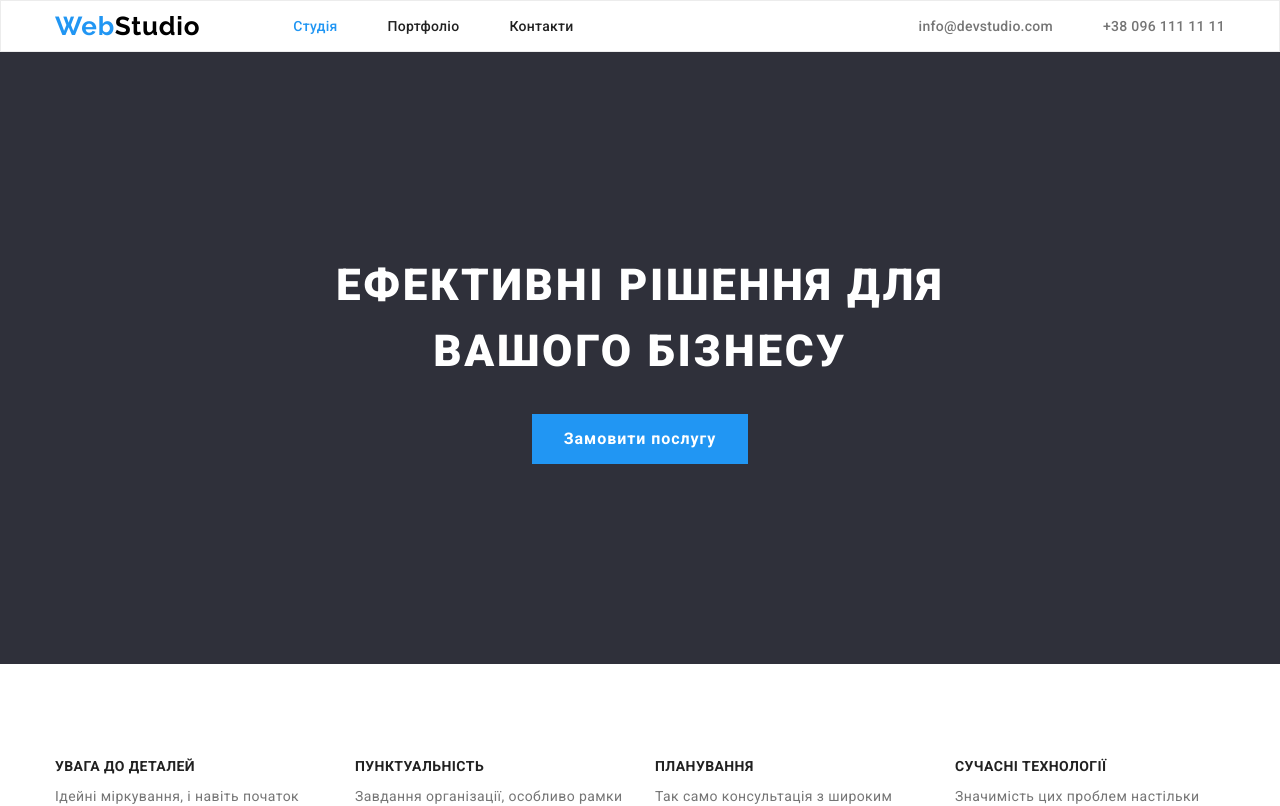
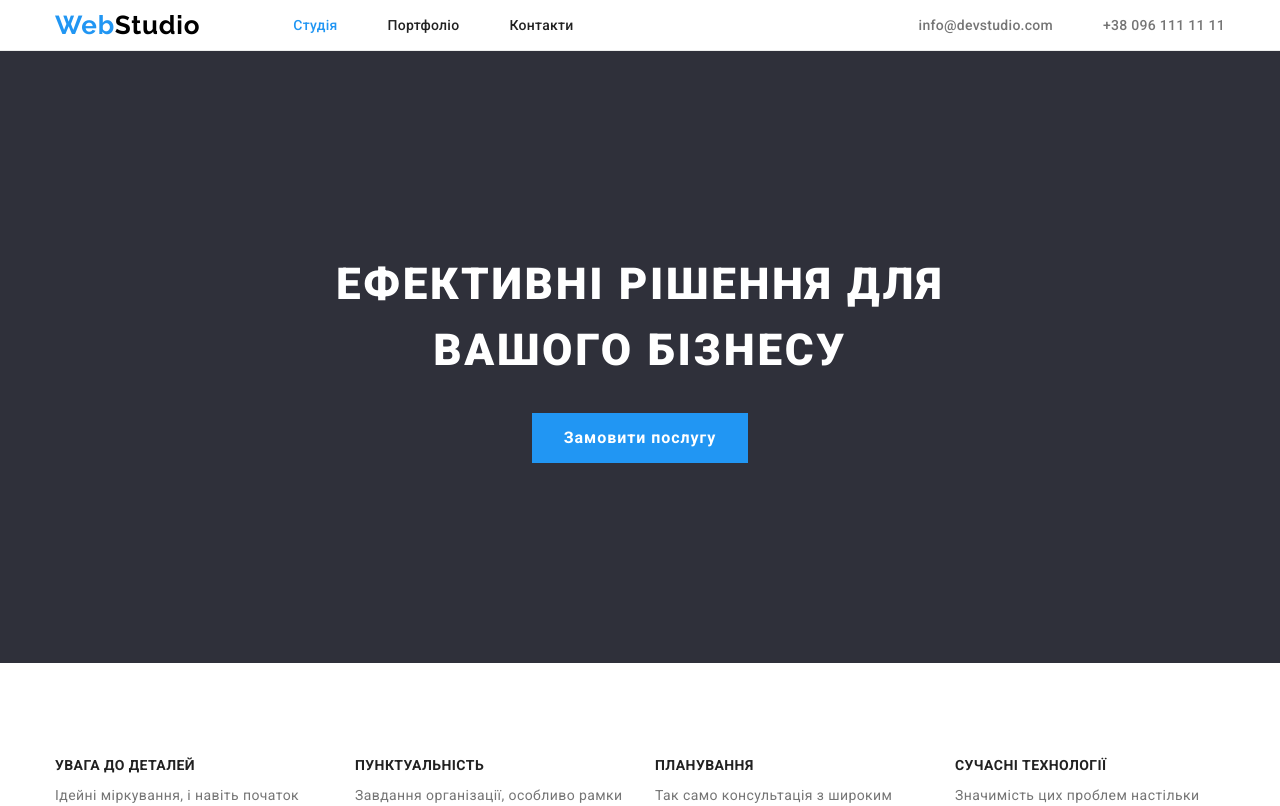
Before and after one commit to mariastetciuk/goit-markup-hw-03, a plain HTML site: page index.html in a window 1280 px wide. Shown: the top 806 px of the page. Drawn offline with nearby package versions, Linux system fonts and the light colour scheme.

Commit message:
поправка до бордера

```diff
--- a/css/styles.css
+++ b/css/styles.css
@@ -79,7 +79,7 @@ img {
 
 /* ----------------------HEADER------------------------------------ */
 .header {
-    border: 1px solid var(--border-color);
+    border-bottom: 1px solid var(--border-color);
 }
 .container-header, .nav, .nav-list {
     display: flex;
```
